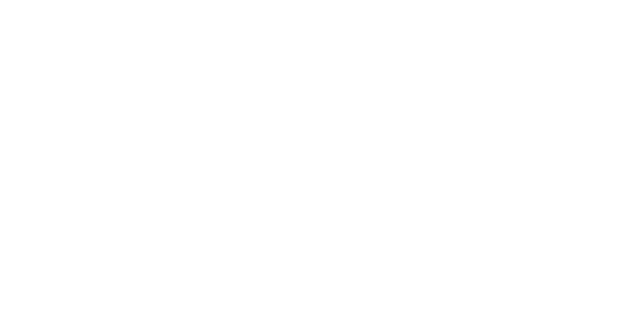
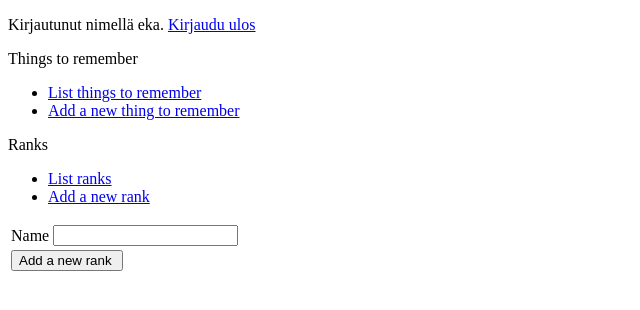
Before and after one commit to jusba/Muistilista, a Flask app: page /ranks/new/ in a window 1280 px wide. Before the commit the part shown is empty. Shown: the top 310 px of the page, without its empty margins (0-640 px from the left). Run offline with Flask 2, Linux system fonts and the light colour scheme; a user stored in the database is signed in.

Commit message:
hmtl for ranks seems to work fine now, changin layout a bit

```diff
--- a/application/ranks/views.py
+++ b/application/ranks/views.py
@@ -28,3 +28,10 @@ def ranks_create():
     db.session().commit()
 
     return redirect(url_for("ranks_index"))
+#Delete rank
+@app.route("/ranks/<rank_id>/",methods=["GET", "POST"])
+@login_required
+def rank_delete(rank_id):
+    Rank.query.filter(Rank.id == rank_id).delete()
+    db.session().commit()
+    return redirect(url_for("ranks_index"))
--- a/application/templates/layout.html
+++ b/application/templates/layout.html
@@ -14,9 +14,20 @@
     {% else %}
     <a href="{{ url_for('auth_login') }}">Kirjaudu/Luo tunnus</a>
     {% endif %}
+    <p>
+      Things to remember
+    </p>
     <ul>
       <li><a href="{{ url_for('things_index') }}">List things to remember</a></li>
       <li><a href="{{ url_for('things_form') }}">Add a new thing to remember</a></li>
+
+    </ul>
+    <p>
+      Ranks
+    </p>
+    <ul>
+      <li><a href="{{ url_for('ranks_index') }}">List ranks</a></li>
+      <li><a href="{{ url_for('ranks_form') }}">Add a new rank</a></li>
     </ul>
     {% block body %}
       <p>
--- a/application/templates/ranks/new.html
+++ b/application/templates/ranks/new.html
@@ -0,0 +1,28 @@
+{% extends "layout.html" %}
+
+  {% block body %}
+  <form method="POST" action="{{ url_for('ranks_create') }}">
+    <table>
+      <tr>
+          <td>
+            {{ form.name.label }}
+          </td>
+          <td>
+            {{ form.name }}
+          </td>
+          <td>
+            <ul>
+              {% for error in form.name.errors %}
+              <li>{{ error }}</li>
+              {% endfor %}
+            </ul>
+          </td>
+      </tr>
+
+      <tr>
+	<td colspan="2">
+	  <input type="submit" value="Add a new rank "/>
+	</td>
+      </tr>
+  </form>
+  {% endblock %}
```
Also changed, not shown: application/templates/ranks/list.html (+22 -0 lines), application/templates/ranks/thing.html (deleted), application/things.db.
